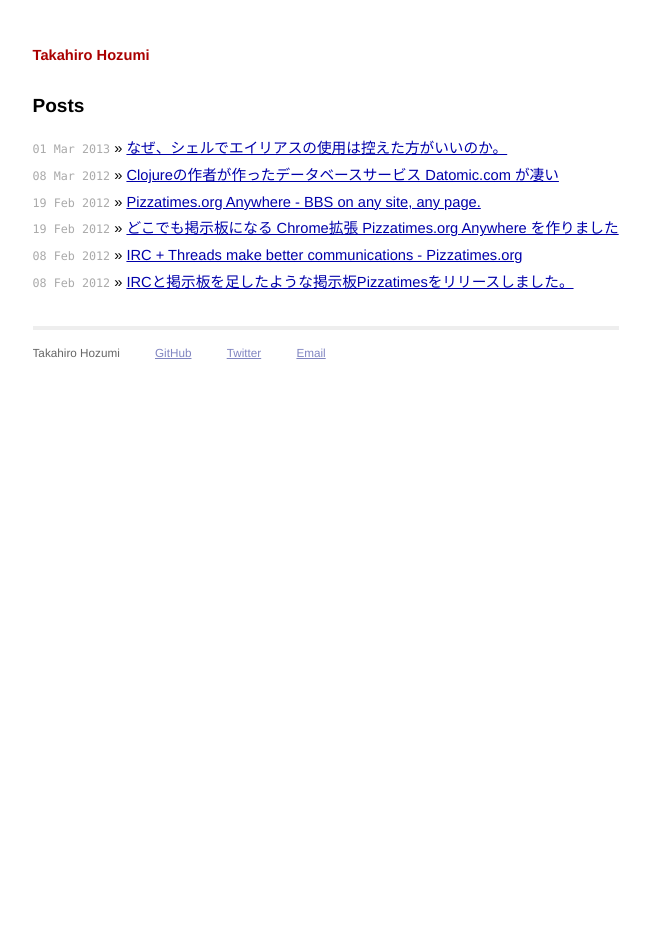
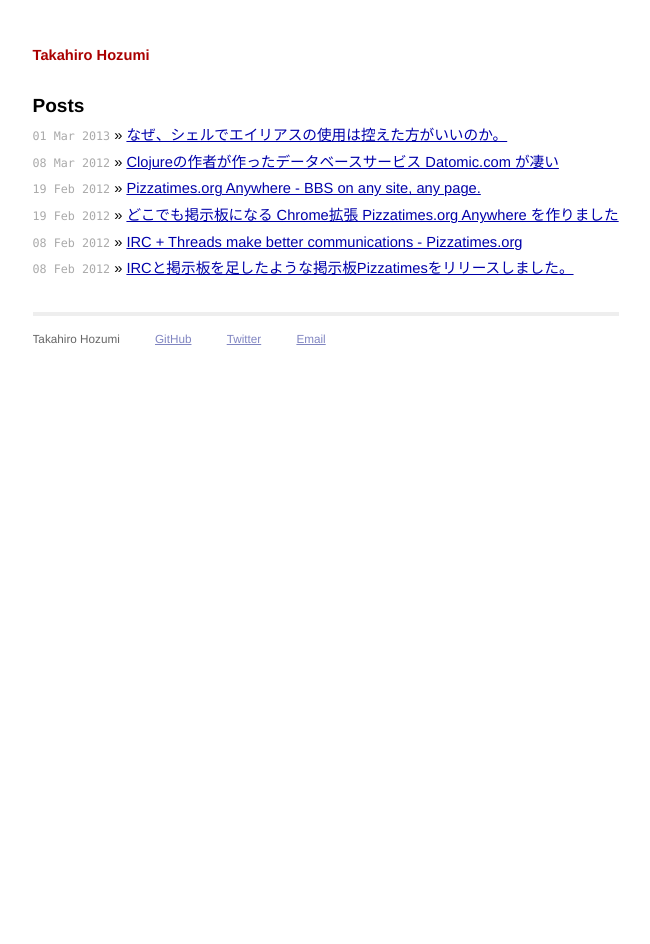
Before and after one commit to hozumi/hozumi.github.com, a Jekyll site: the page built from index.html, in a window 1280 px wide. Shown: the whole page, without its empty margins (314-964 px from the left). Built offline with Jekyll 4.4.1, drawn with Linux system fonts in a browser that asks for light colours; Markdown is read by kramdown in place of the engine named in the settings.

Commit message:
fix h1 margin

```diff
--- a/css/screen.css
+++ b/css/screen.css
@@ -49,7 +49,7 @@ h3 {
 }
 
 h1 {
-  margin-bottom: 1em;
+  margin: 0.3em 0;
 }
 
 p {
```
